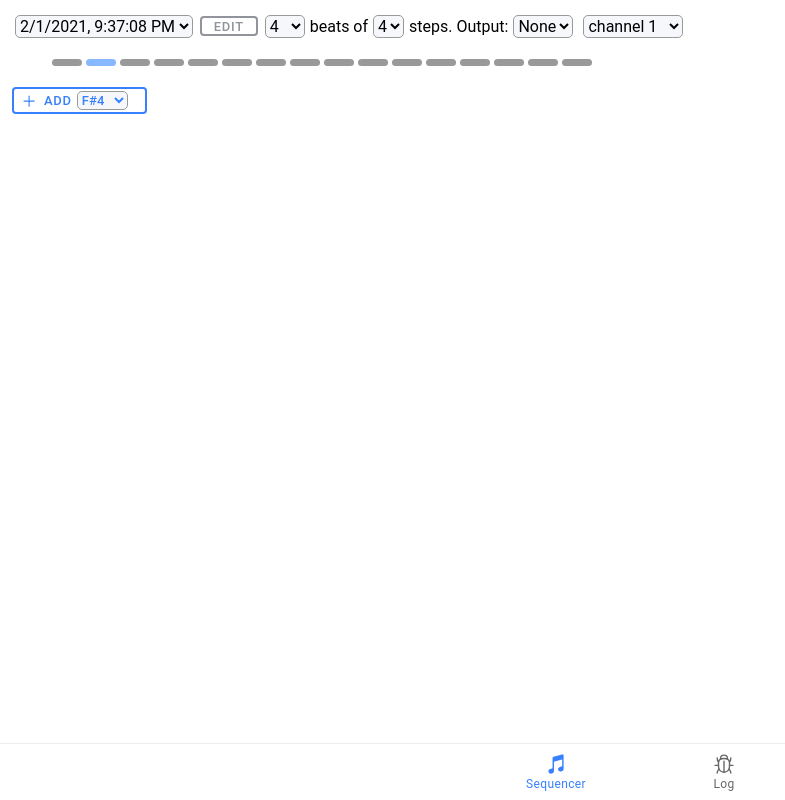
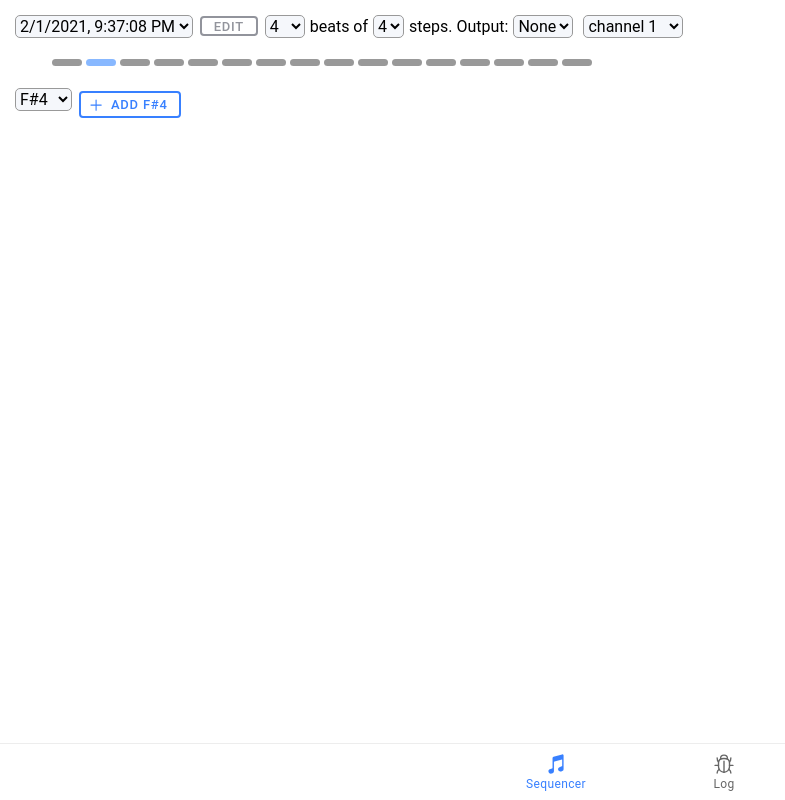
Before and after one commit to gitzic/gitzic-react-ionic, a React (Create React App) app: page /sequencer in a window 1280 px wide. Shown: the whole page, without its empty margins (0-785 px from the left). Built offline with nearby package versions, Linux system fonts and the light colour scheme.

Commit message:
add note

```diff
--- a/src/pages/Sequencer/SeqAddDisplayNote.tsx
+++ b/src/pages/Sequencer/SeqAddDisplayNote.tsx
@@ -21,18 +21,7 @@ export const SeqAddDisplayNote = ({ excludeNotes, currentSeq }: Props) => {
     const [selMidi, setSelMidi] = React.useState<number>(-1);
 
     return (
-        <IonButton
-            size="small"
-            fill="outline"
-            onClick={() => {
-                setDisplayNote(currentSeq)(
-                    selMidi === -1 ? defaultMidi : selMidi,
-                );
-                setSelMidi(-1);
-            }}
-        >
-            <IonIcon slot="start" icon={add} />
-            Add
+        <>
             <select value={defaultMidi} onChange={evNumVal(setSelMidi)}>
                 {list.map(({ note, midi }) => (
                     <option key={`note-${midi}`} value={midi}>
@@ -40,6 +29,19 @@ export const SeqAddDisplayNote = ({ excludeNotes, currentSeq }: Props) => {
                     </option>
                 ))}
             </select>
-        </IonButton>
+            <IonButton
+                size="small"
+                fill="outline"
+                onClick={() => {
+                    setDisplayNote(currentSeq)(
+                        selMidi === -1 ? defaultMidi : selMidi,
+                    );
+                    setSelMidi(-1);
+                }}
+            >
+                <IonIcon slot="start" icon={add} />
+                Add {selMidi > -1 ? noteMidi[selMidi] : noteMidi[defaultMidi]}
+            </IonButton>
+        </>
     );
 };
```
Also changed, not shown: 1 other file (tests, documents, lock files or other folders).
